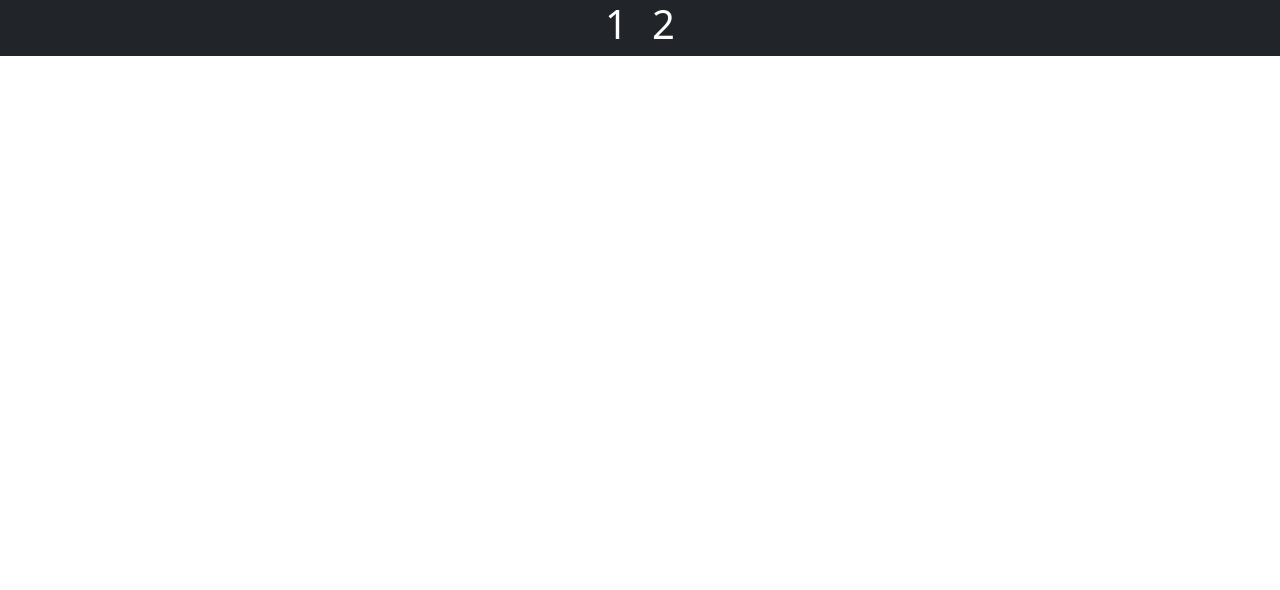
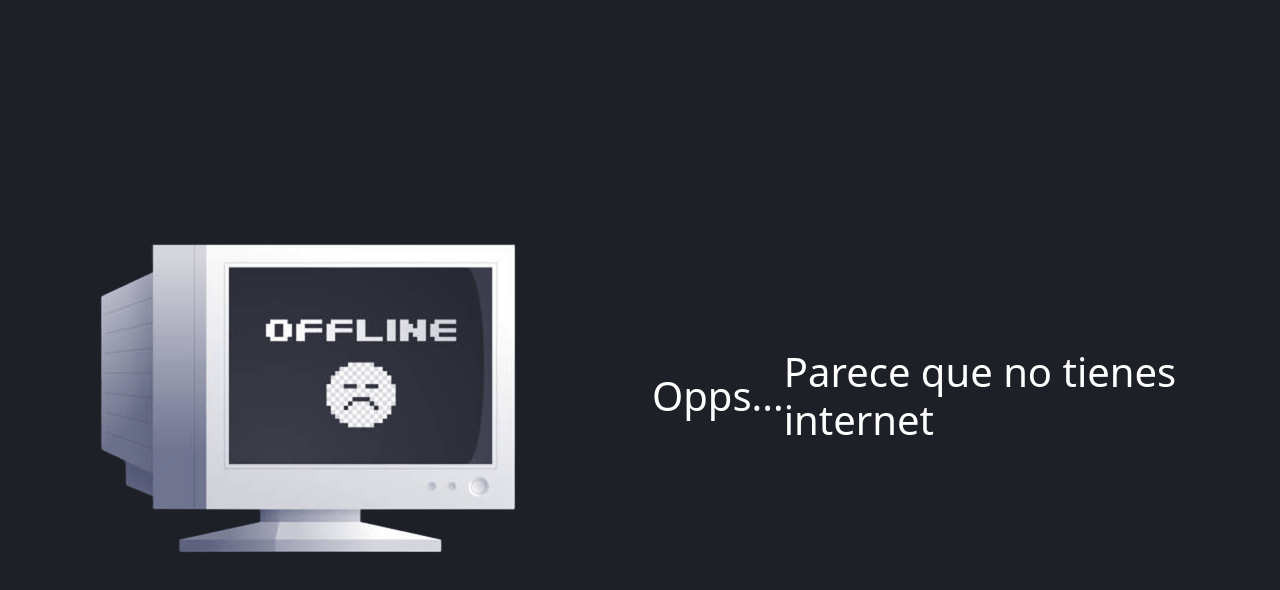
Before and after one commit to ValentinHer/consume-moviesAPI, a React (Vite) app: page / in a window 1280 px wide. Shown: the top 590 px of the page. Built offline with nearby package versions, Linux system fonts and the light colour scheme.

Commit message:
FINAL CLASE 2

```diff
--- a/src/App.jsx
+++ b/src/App.jsx
@@ -1,5 +1,5 @@
 import { useState } from "react";
-import "./styles/app.css";
+//import "./styles/app.css";
 import {} from "bootstrap";
 
 function App() {
--- a/src/Components/Net_err.jsx
+++ b/src/Components/Net_err.jsx
@@ -1,13 +1,19 @@
+import "../styles/Net_err.css";
+import "../styles/custom-bootstrap-colors.scss"
+import logo from '../assets/imgs/error.png';
+
+
 function Net_err() {
     return (
       <>
-      <div className="mainContainer container-fluid bg-dark d-flex justify-content-center align-items-center" >
+      <div className="mainContainer container-fluid d-flex justify-content-center align-items-center" >
         <div className="row">
           <div className="col">
-            <h1 className="text-white">1</h1>
+            <img src={logo} className="img-fluid" alt="..."></img>
           </div>
-          <div className="col">
-            <h1 className="text-white">2</h1>
+          <div className="col d-flex align-items-center">
+            <h1 className="text-white">Opps...</h1>
+            <h1 className="text-white">Parece que no tienes internet</h1>
           </div>
         </div>
       </div>
--- /dev/null
+++ b/src/styles/Net_err.css
@@ -0,0 +1,4 @@
+.mainContainer {
+    height: 100vh;
+    background-color: #1D2026;
+}
--- a/src/styles/app.css
+++ /dev/null
@@ -1,3 +0,0 @@
-/* .mainContainer {
-    height: 100vh;
-} */
```
Also changed, not shown: src/assets/imgs/error.jpg (deleted), src/assets/imgs/error.png (added).
